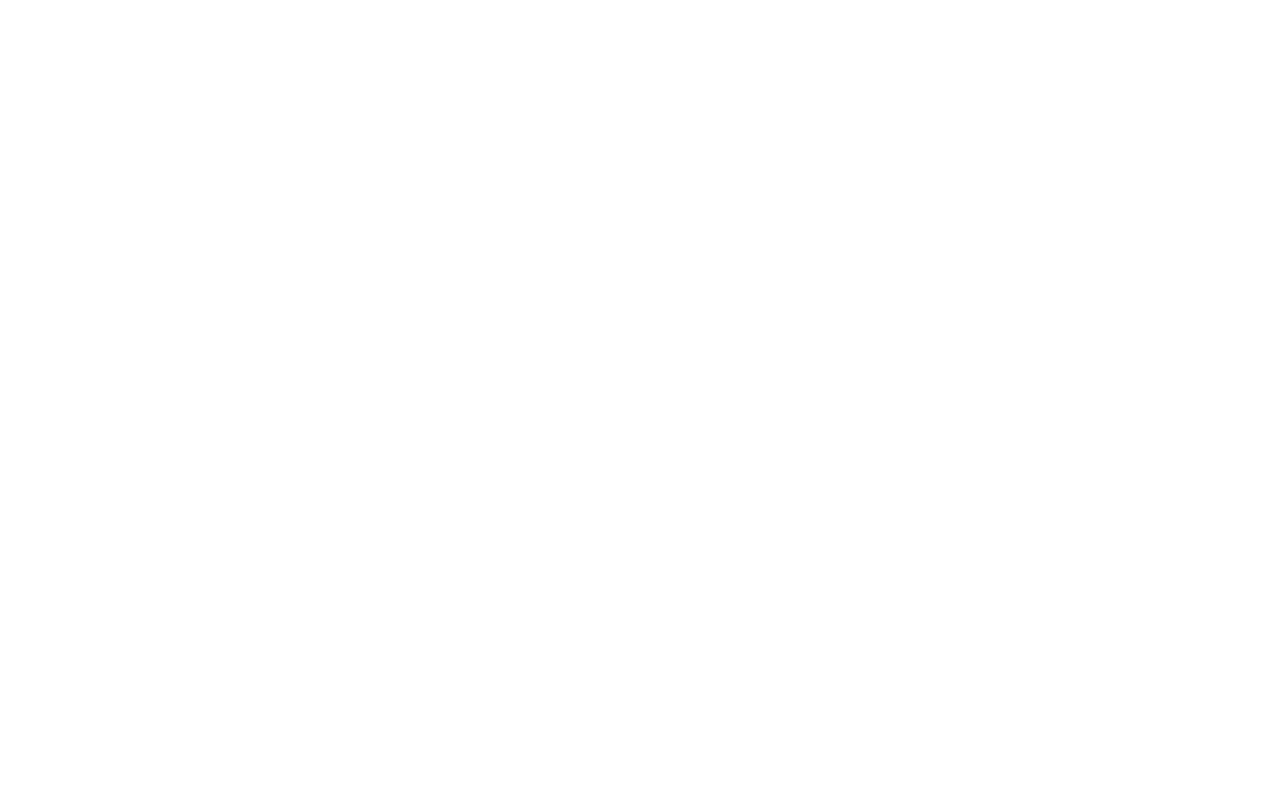
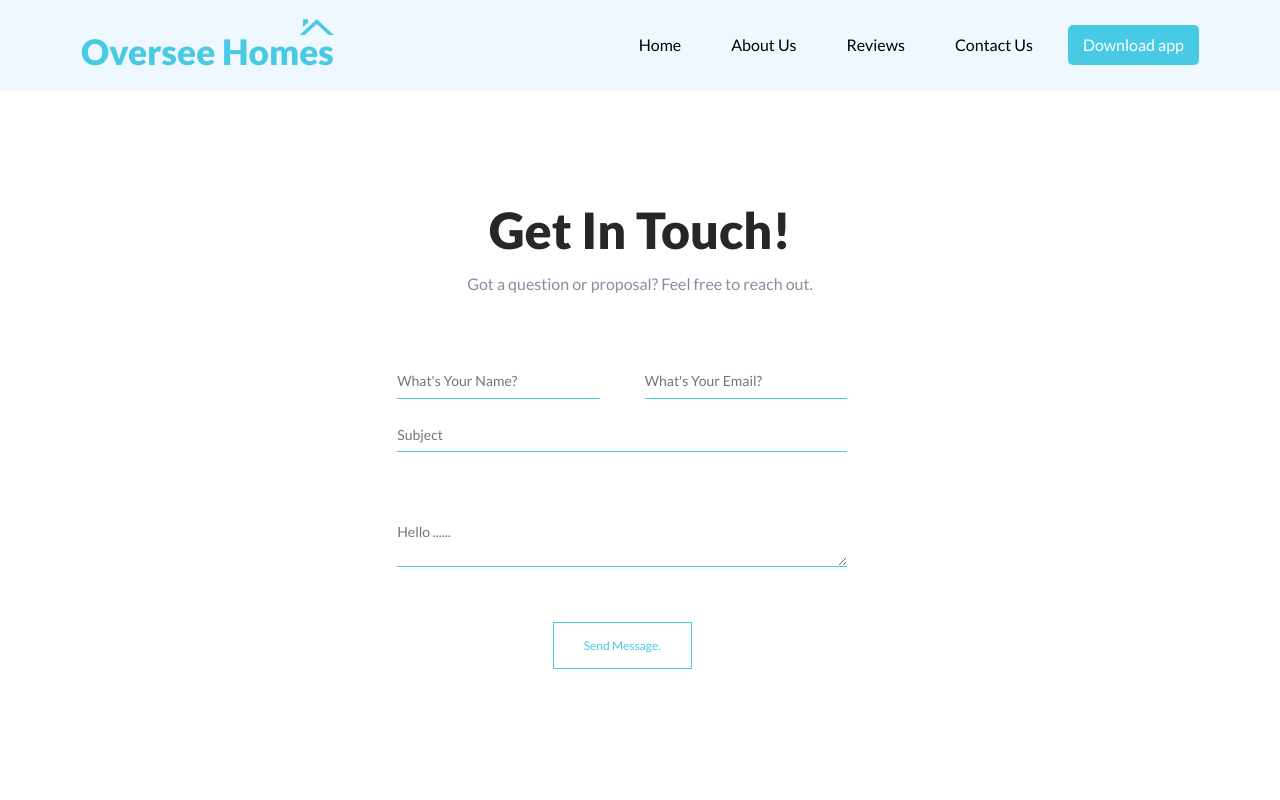
Before and after one commit to OlaOluwalekan/Samrt-Home-System-Hackathon, a React (Vite) app in the folder client/: page /contact-us in a window 1280 px wide. Before the commit this address had no page. Shown: the top 800 px of the page. Built offline with nearby package versions, Linux system fonts and the light colour scheme.

Commit message:
feat: Design and implement UI for the contact form page

```diff
--- a/client/src/App.jsx
+++ b/client/src/App.jsx
@@ -1,7 +1,8 @@
-import { BrowserRouter, Routes, Route } from 'react-router-dom'
-import './App.css'
-import SharedLayout from './components/shared/SharedLayout'
-import Home from './pages/Home'
+import { BrowserRouter, Routes, Route } from 'react-router-dom';
+import './App.css';
+import SharedLayout from './components/shared/SharedLayout';
+import Home from './pages/Home';
+import ContactUs from './pages/ContactUs'; // Import the ContactUs component
 
 const App = () => {
   return (
@@ -9,9 +10,11 @@
       <Routes>
         <Route path='/' element={<SharedLayout />}>
           <Route index element={<Home />} />
+          <Route path='contact-us' element={<ContactUs />} /> {/* Add this line */}
         </Route>
       </Routes>
     </BrowserRouter>
-  )
-}
-export default App
+  );
+};
+
+export default App;
--- a/client/src/components/download/download.css
+++ b/client/src/components/download/download.css
@@ -2,6 +2,7 @@
   background-color: #f8f9fa;
   /* width: 100vw; */
   position: relative;
+  margin: 8rem 0;
 }
 
 .download-containers {
--- a/client/src/components/shared/Navbar.jsx
+++ b/client/src/components/shared/Navbar.jsx
@@ -37,7 +37,7 @@
             <NaviLink path='#' text='Home' />
             <NaviLink path='#about' text='About Us' />
             <NaviLink path='#testimonials' text='Reviews' />
-            <NaviLink path='#' text='Contact Us' />
+            <NaviLink path='/contact-us' text='Contact Us' /> {/* Updated the path */}
             <NaviLink path='#download' text='Download app' />
           </aside>
         </nav>
--- /dev/null
+++ b/client/src/pages/ContactUs.jsx
@@ -0,0 +1,104 @@
+// ContactUs.js
+import './contact-layout.css'
+import { useState } from 'react';
+
+const ContactUs = () => {
+
+    const initialForm = {
+        name: "",
+        email: "",
+        subject: "",
+        message: ""
+    }
+
+    const [formState, setFormState] = useState(initialForm)
+    const { name, email, subject, message } = formState
+    const [buttonMessage, setButtonMessage] = useState("Send Message.")
+    const [loading, setIsLoading] = useState(false)
+
+
+    const onSubmit = (e) => {
+        e.preventDefault()
+        console.log(formState)
+    }
+    const onchange = (e) => {
+        const { name, value } = e.target;
+
+        setFormState({...formState, [name]: value})
+    }
+  return (
+    <div className="contact-container">
+      <div className='title'>Get In Touch!</div>
+      <div className='sub'>
+        Got a question or proposal?  Feel free to reach out.
+      </div>
+      <div>
+        <form onSubmit={onSubmit}>
+         <div className="input-row">
+          <div className='side'>
+              <label htmlFor='name'>
+                 Your Name
+             </label>
+             <input
+                type='text'
+                placeholder="What's Your Name?"
+                name='name'
+                required
+                value={name}
+                onChange={onchange}
+                />
+            </div>
+
+            <div className='side'>
+              <label htmlFor='email'>
+                 Your Eamil
+             </label>
+             <input
+                type='email'
+                placeholder="What's Your Email?"
+                name='email'
+                required
+                value={email}
+                onChange={onchange}
+                />
+            </div>
+            </div>
+            <div className='side'>
+              <label htmlFor='subject'>
+                 Subject
+             </label>
+             <input
+                type='text'
+                placeholder="Subject"
+                name='subject'
+                required
+                value={subject}
+                onChange={onchange}
+                />
+            </div>
+
+
+            <div className='textarea'>
+              <label htmlFor='name'>
+                Message
+             </label>
+             <textarea
+                type='textarea'
+                id='message'
+                placeholder="Hello ......"
+                name='message'
+                required
+                value={message}
+                onChange={onchange}
+                />
+            </div>
+
+
+          <button type='submit'>{loading ? "" : buttonMessage}</button>
+        </form>
+     </div>
+    </div>
+  );
+};
+
+export default ContactUs;
--- /dev/null
+++ b/client/src/pages/contact-layout.css
@@ -0,0 +1,140 @@
+.contact-container {
+    margin: 5rem auto;
+    padding: 120px 60px;
+    display: flex;
+    justify-content: center;
+    align-items: center;
+    flex-direction: column;
+}
+
+.title {
+    color: rgb(40, 38, 38);
+    font-size: 50px;
+    font-weight: 800;
+    position: relative;
+    margin-bottom: 14px;
+}
+
+.sub {
+    text-align: center;
+    color: #868f9f;
+    line-height: 1.3;
+    font-size: 16px;
+    margin-bottom: 50px;
+}
+
+form {
+    width: 70%;
+    min-width: 450px;
+}
+
+form .input-row {
+    display: flex;
+    justify-content: space-between;
+    gap: 4px;
+}
+
+form .input-row .side {
+    width: 45%;
+}
+
+form input,
+form textarea {
+     border: 0;
+     border-radius: 0;
+     border-bottom: 1px solid var(--primary-blue);
+     background: transparent;
+     text-align: left;
+     font-size: 14px;
+     color: #868f9f;
+     padding: .6em;
+     padding-left: 0;
+     width: 100%;
+     outline: none;
+}
+
+label {
+    color: white;
+}
+
+input:-webkit-autofill,
+input:-webkit-autofill:hover,
+input:-webkit-autofill:focus,
+input:-webkit-autofill:active {
+    box-shadow: 0 0 0 30px var(--primary-blue) inset !important;
+   -webkit-box-shadow: 0 0 0 30px var(--primary-blue) inset !important;
+   -webkit-text-fill-color: white!important;
+}
+
+.textarea {
+     resize: none;
+     line-height: 1.4;
+     margin-top: 40px;
+     width: 100%;
+}
+
+button {
+    background: transparent;
+    border: 1px solid var(--primary-blue);
+    display: block;
+    margin: 50px auto 0;
+    position: relative;
+    color: var(--primary-blue);
+    padding: 15px 30px;
+    cursor: pointer;
+    font-size: 12px;
+}
+
+button:hover {
+    color: white;
+}
+
+button:hover::after {
+   width: 100%;
+   left: 0;
+   right: 0;
+}
+
+button::after {
+    content: "";
+    position: absolute;
+    width: 0;
+    top: 0;
+    bottom: 0;
+    right: 0;
+    left: unset;
+    transition: all 0.2s linear;
+    height: 100%;
+    z-index: -1;
+    background-color: var(--primary-blue);
+}
+
+
+@media screen and (max-width: 680px) {
+    .title {
+
+        font-size: 40px;
+        font-weight: 600;
+
+    }
+  }
+
+  @media screen and (max-width: 480px) {
+    .title {
+
+        font-size: 30px;
+        font-weight: 600;
+
+    }
+
+    form {
+        width: 80%;
+        min-width: 320px;
+    }
+    .sub {
+
+        line-height: 1.4;
+        font-size: 16px;
+
+    }
+  }
```
Also changed, not shown: 1 other file (tests, documents, lock files or other folders).
